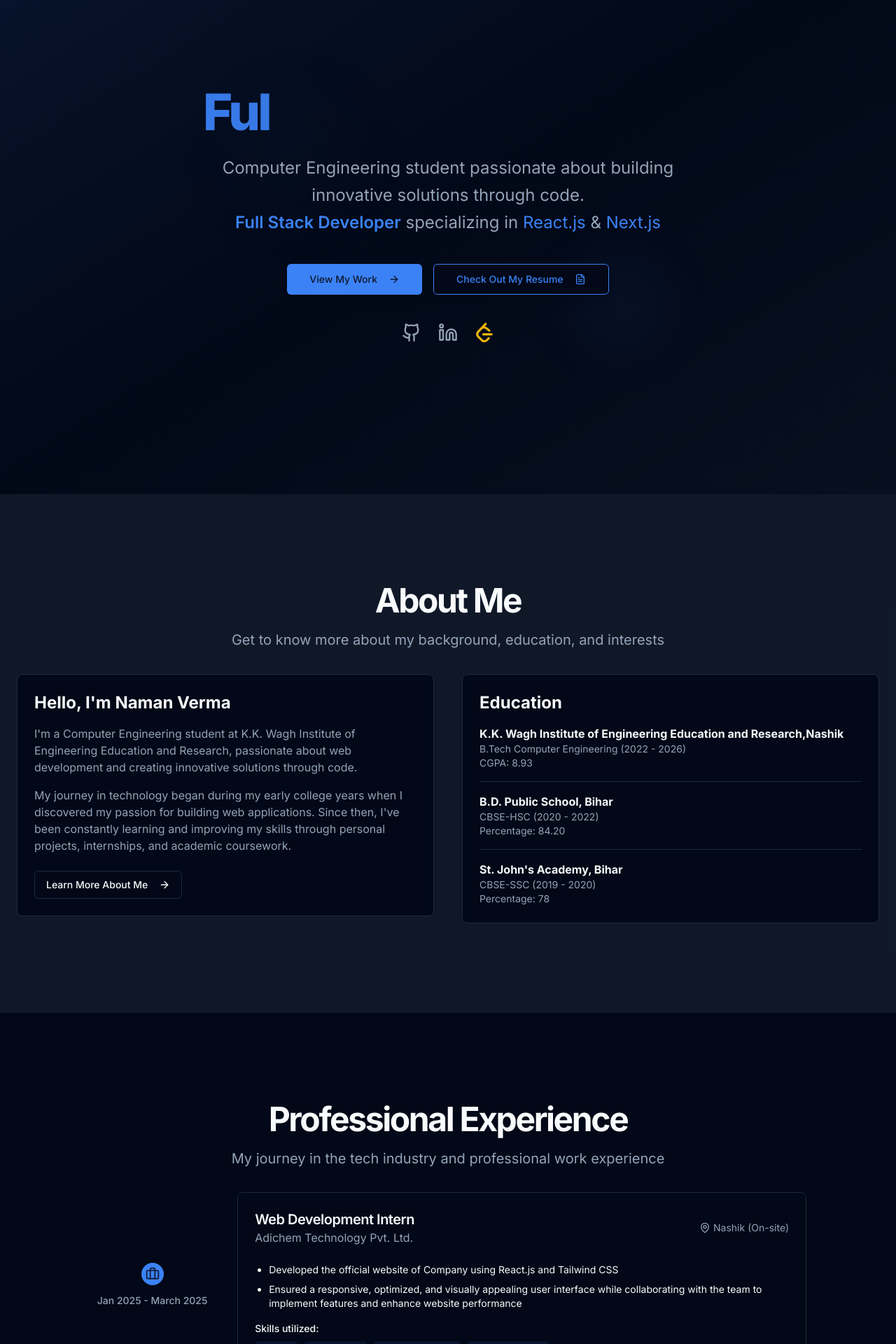
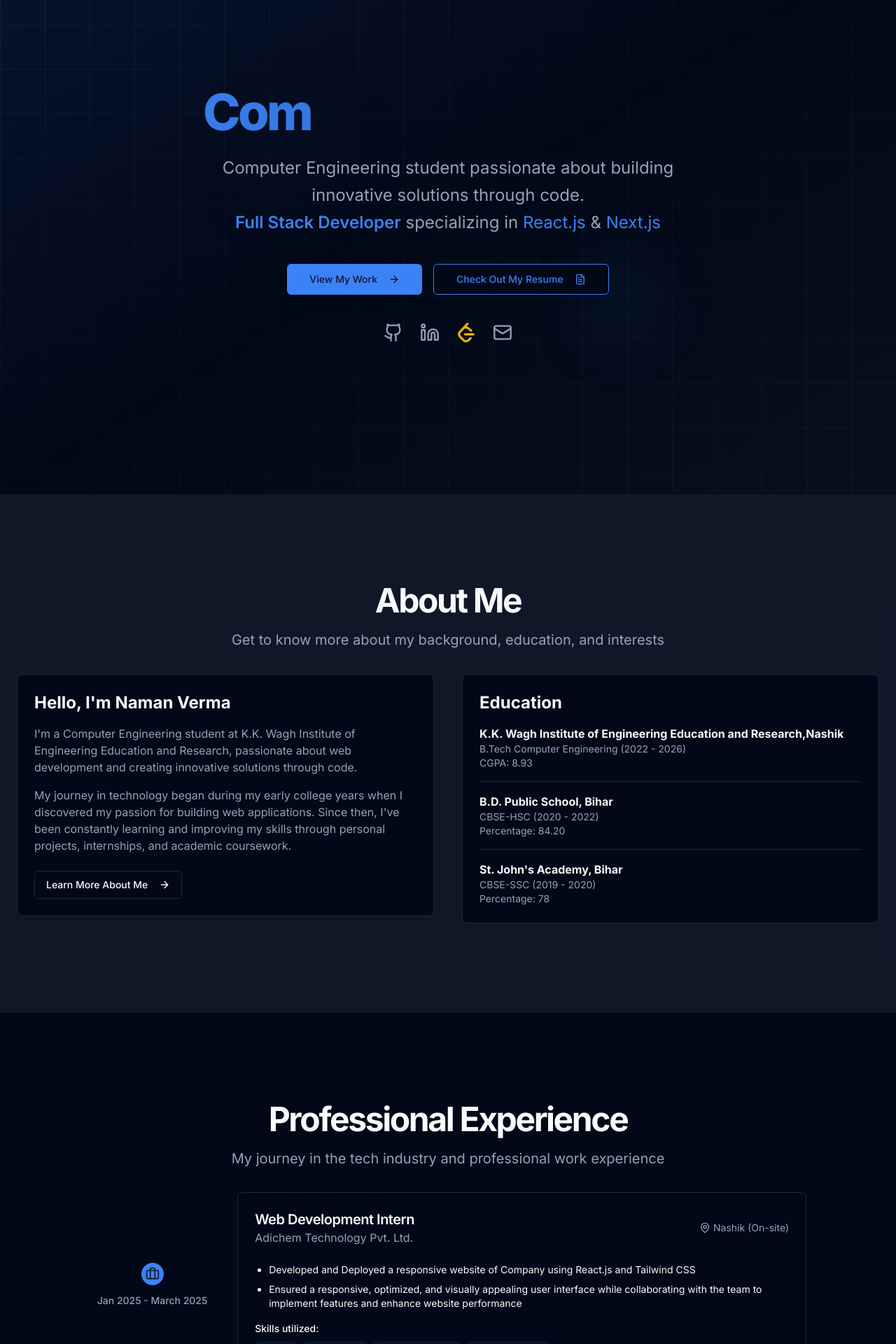
Before and after one commit to namanverma001/namanverma-portfolio, a Next.js app: page / in a window 1280 px wide. Shown: the part 159-2079 px from the top of the page at 70% size. Built offline with nearby package versions, Linux system fonts and the light colour scheme.

Commit message:
fix: update internship description for clarity and add email contact link

```diff
--- a/app/page.tsx
+++ b/app/page.tsx
@@ -61,7 +61,7 @@ export default function Home() {
       location: "Nashik (On-site)",
       period: "Jan 2025 - March 2025",
       description: [
-        "Developed the official website of Company using React.js and Tailwind CSS",
+        "Developed and Deployed a responsive website of Company using React.js and Tailwind CSS",
         "Ensured a responsive, optimized, and visually appealing user interface while collaborating with the team to implement features and enhance website performance",
       ],
       skills: ["React.js", "Tailwind CSS", "Responsive Design", "Web Performance"],
@@ -96,6 +96,9 @@ export default function Home() {
     <div className="flex flex-col">
       {/* Hero Section */}
       <section className="w-full min-h-screen flex items-center justify-center relative overflow-hidden bg-gradient-to-b from-background to-background/50">
+        {/* Grid pattern overlay */}
+        <div className="absolute inset-0 bg-[linear-gradient(to_right,#1f29376b_1px,transparent_1px),linear-gradient(to_bottom,#1f29376b_1px,transparent_1px)] bg-[size:4rem_4rem]" />
+
         {/* Modern animated background */}
         <div className="absolute inset-0 w-full h-full bg-gradient-to-br from-primary/10 via-background/60 to-secondary/20 animate-gradient-slow z-0" />
 
@@ -106,7 +109,7 @@ export default function Home() {
           <div className="flex flex-col items-center text-center space-y-10 py-12">
             <div className="space-y-6">
               <h1 className="text-4xl font-extrabold tracking-tighter sm:text-5xl md:text-6xl lg:text-7xl bg-clip-text text-transparent bg-gradient-to-r from-primary to-primary/60 animate-gradient">
-                <TypewriterEffect words={[{ text: "Hi, I'm Naman Verma" }, { text: "Full Stack Developer", className: "text-primary" }]} />
+                <TypewriterEffect words={[{ text: "Hi, I'm Naman Verma" }, { text: "Computer Engineer", className: "text-primary" }, { text: "Full Stack Developer", className: "text-primary" }]} />
               </h1>
               <p className="max-w-[700px] text-muted-foreground text-lg md:text-xl/relaxed lg:text-2xl/relaxed mx-auto animate-fade-in delay-300">
                 Computer Engineering student passionate about building innovative solutions through code.<br />
@@ -143,6 +146,10 @@ export default function Home() {
               <Link href="https://leetcode.com/u/namanverma01/" className="text-yellow-500 hover:text-yellow-400 transition-colors">
                 <SiLeetcode className="h-7 w-7" />
               </Link>
+              <Link href="mailto:namanverma0219@gmail.com" className="text-muted-foreground hover:text-primary transition-colors">
+                <Mail className="h-7 w-7" />
+              </Link>
+
             </div>
           </div>
         </div>
```
